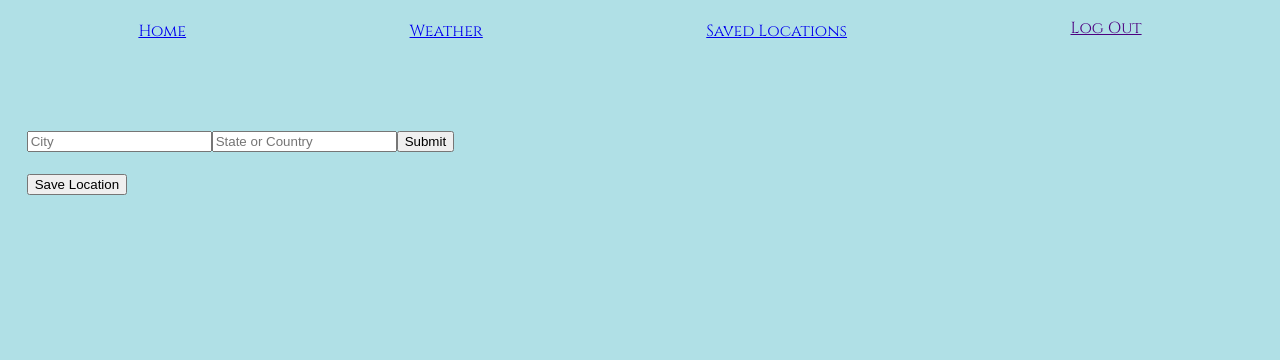
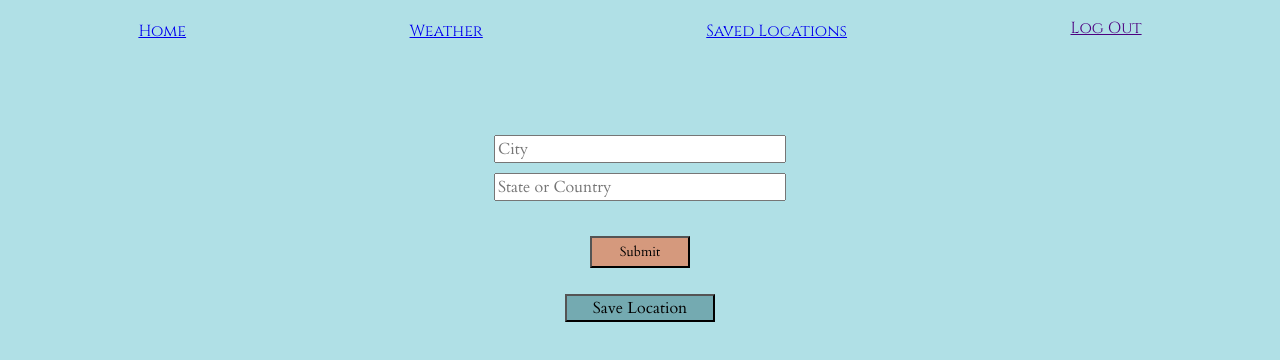
Before and after one commit to sarahaldous/WeatherApp, a React (Create React App) app in the folder client/: page /weather in a window 1280 px wide. Shown: the top 360 px of the page. Built offline with nearby package versions, Linux system fonts and the light colour scheme; no server answers; sample sign-in values are in the browser's storage.

Commit message:
more styling improvements

```diff
--- a/client/src/components/VacationStuff/VacationForm.js
+++ b/client/src/components/VacationStuff/VacationForm.js
@@ -13,12 +13,14 @@ const VacationForm = (props) => {
 
         <form className="vacationForm" onSubmit={props.handleSubmit}>
             <input  type="text"
+                    className="input"
                     name="city"
                     placeholder="City"
                     value={props.city}
                     onChange={props.handleChange}
                     onFocus={props.handleFocus}/>
             <input  type="text"
+                    className="input"
                     name="state"
                     placeholder="State or Country"
                     value={props.state}
@@ -27,7 +29,7 @@ const VacationForm = (props) => {
                         name="dates"
                         value={props.dates}
                         /> */}
-                <button>Submit</button>
+                <button className="submitButton">Submit</button>
 
 
        </form>
--- a/client/src/components/VacationStuff/WeatherDisplay.js
+++ b/client/src/components/VacationStuff/WeatherDisplay.js
@@ -73,9 +73,6 @@ class WeatherDisplay extends Component {
                     <div key={i}>
 
                     <div className="weeklyInfo">
-
-
-                        {/* Put weekly weather summary here */}
                        </div>
                        <div className="dailyInfo" >
                            <div className="date">
@@ -92,7 +89,6 @@ class WeatherDisplay extends Component {
                           <p>Cloud Cover: {parseFloat(convertPercentage(dayWeather.cloudCover)).toFixed()}%</p>
                           <p>Chance of Precipitation: {parseFloat(convertPercentage(dayWeather.precipProbability)).toFixed()}%</p>
                           <p>Wind Speed: {parseFloat(dayWeather.windSpeed).toFixed()} MPH</p>
-                           {/* alerts */}
                           </div>
 
                      </div>
@@ -105,7 +101,9 @@ class WeatherDisplay extends Component {
         <div>
             <VacationForm />
             <h1>{this.props.currentCity && "This week in " + this.props.currentCity[0].toUpperCase() + this.props.currentCity.slice(1) + ", " + this.props.currentState[0].toUpperCase() + this.props.currentState.slice(1)}</h1>
-            <button onClick={this.saveLocation}>Save Location</button>
+            <div className="saveLocationDiv">
+                <button className="saveLocation" onClick={this.saveLocation}>Save Location</button>
+            </div>
             <h2>{this.props.dailySummary}</h2>
             {/* <div>{this.props.weeklyIcon}</div> */}
             <h2>{this.props.summary}</h2>
--- a/client/src/style.css
+++ b/client/src/style.css
@@ -35,7 +35,7 @@ h2 {
 }
 .dailyDetails {
     padding: 10pt;
-    text-shadow: 1px 1px gray;
+    text-shadow: 1px 1px whitesmoke
 }
 .navBar {
     display: flex;
@@ -46,7 +46,12 @@ h2 {
 .vacationForm {
     padding-top: 20pt;
     justify-content: center;
+    display: flex;
+    flex-direction: column;
+    align-items: center;
+
 }
+
 .logoutLink {
     color: rgb(77, 0, 128);
     text-decoration: underline;
@@ -63,12 +68,43 @@ h2 {
     display: flex;
     justify-content: center;
     align-items: center;
+
     padding: 10%;
 }
 .planTrip {
     width: 100px;
     font-family: 'Cardo', serif;
-    background-color: rgba(255, 68, 0, 0.459);
+    font-size: 1em;
+    /* background-color: rgba(255, 68, 0, 0.342); */
+    background-color: rgb(116, 170, 177);
     padding: 5px;
 
 }
+.saveLocationDiv {
+    display: flex;
+    flex-direction: column;
+    justify-content: center;
+    align-items: center;
+}
+
+.input {
+    margin: 5px;
+    font-family: 'Cardo', serif;
+    font-size: 1em;
+}
+.submitButton {
+    width: 100px;
+    font-family: 'Cardo', serif;
+    background-color: rgba(255, 68, 0, 0.459);
+    padding: 5px;
+    margin-top: 30px;
+}
+.saveLocation {
+    margin: 5px;
+    font-family: 'Cardo', serif;
+    font-size: 1em;
+    justify-content: center;
+    width: 150px;
+    background-color: rgb(116, 170, 177);
+
+}
```
